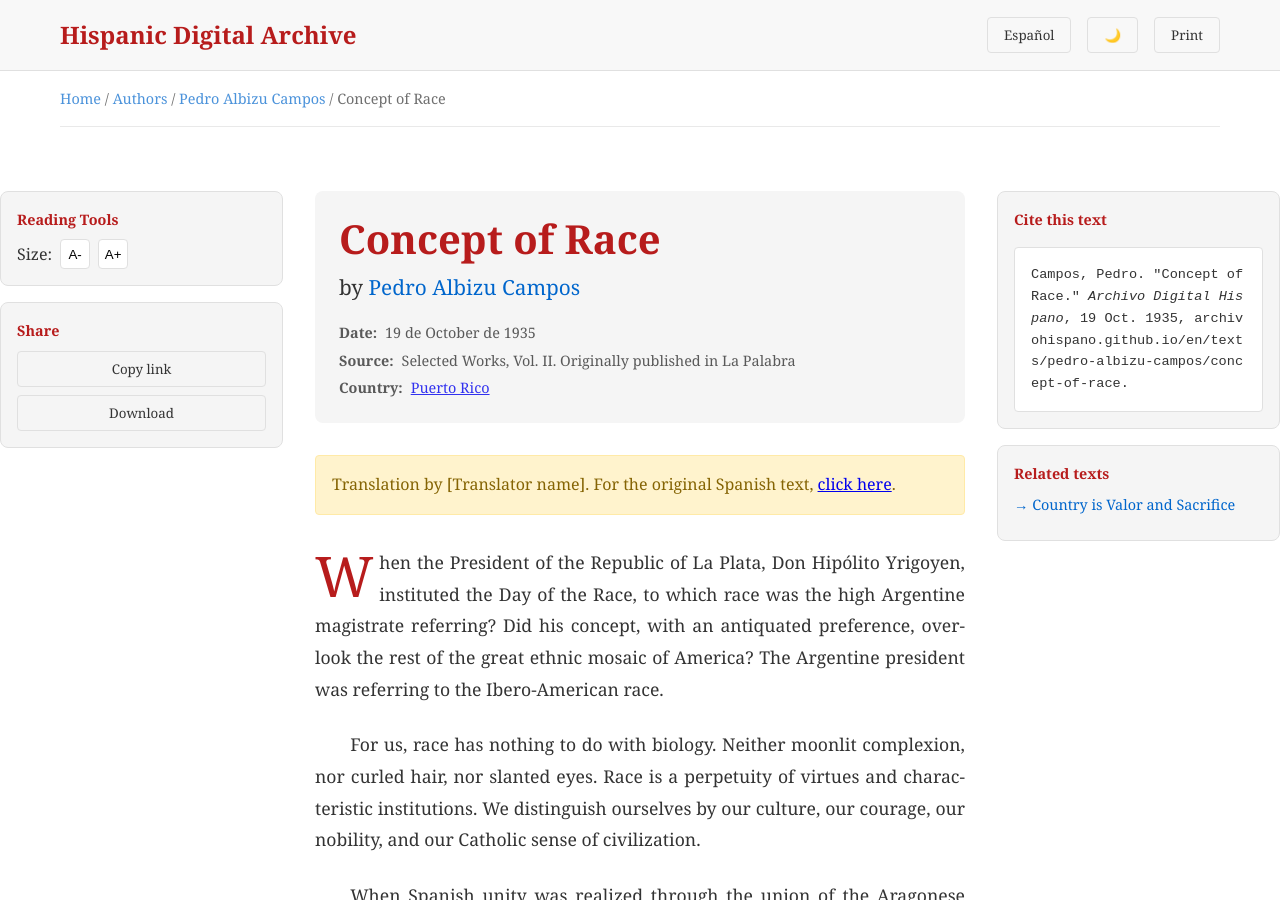
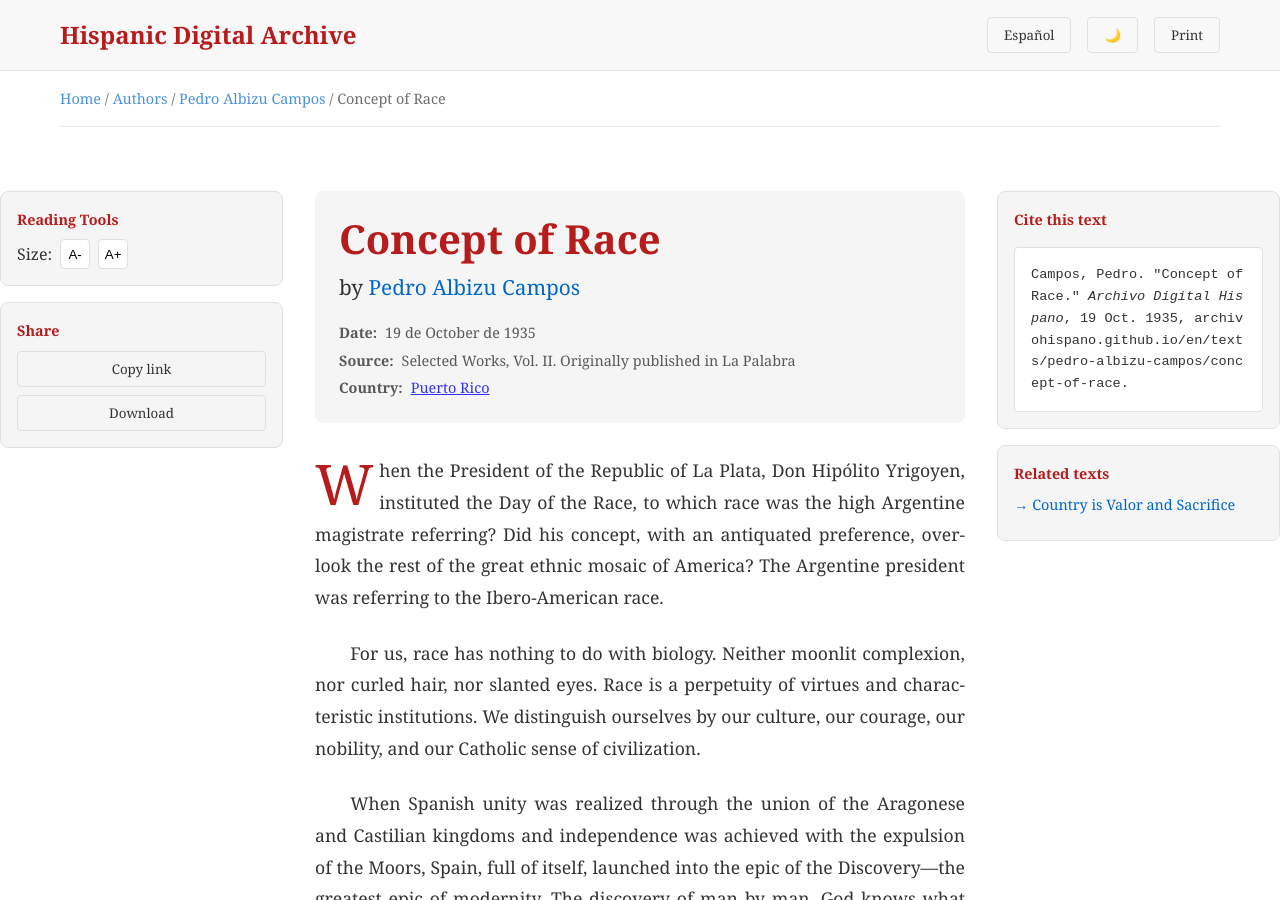
Before and after one commit to archivohispano/archivo, a Jekyll site: the page built from _texts/en/pedro-albizu-campos/concept-of-race.md, in a window 1280 px wide and 900 px high. Built offline with Jekyll 4.4.1, drawn with Linux system fonts in a browser that asks for light colours.

Commit message:
Update concept-of-race.md

```diff
--- a/_texts/en/pedro-albizu-campos/concept-of-race.md
+++ b/_texts/en/pedro-albizu-campos/concept-of-race.md
@@ -14,8 +14,6 @@ spanish_version: /es/textos/pedro-albizu-campos/concepto-de-la-raza
 collections:
   - puerto-rican-independence
   - puerto-rican-nationalism
-translator: "[Translator name]"
-translation_date: 2025-01-01
 ---
 
 When the President of the Republic of La Plata, Don Hipólito Yrigoyen, instituted the Day of the Race, to which race was the high Argentine magistrate referring? Did his concept, with an antiquated preference, overlook the rest of the great ethnic mosaic of America? The Argentine president was referring to the Ibero-American race.
```
